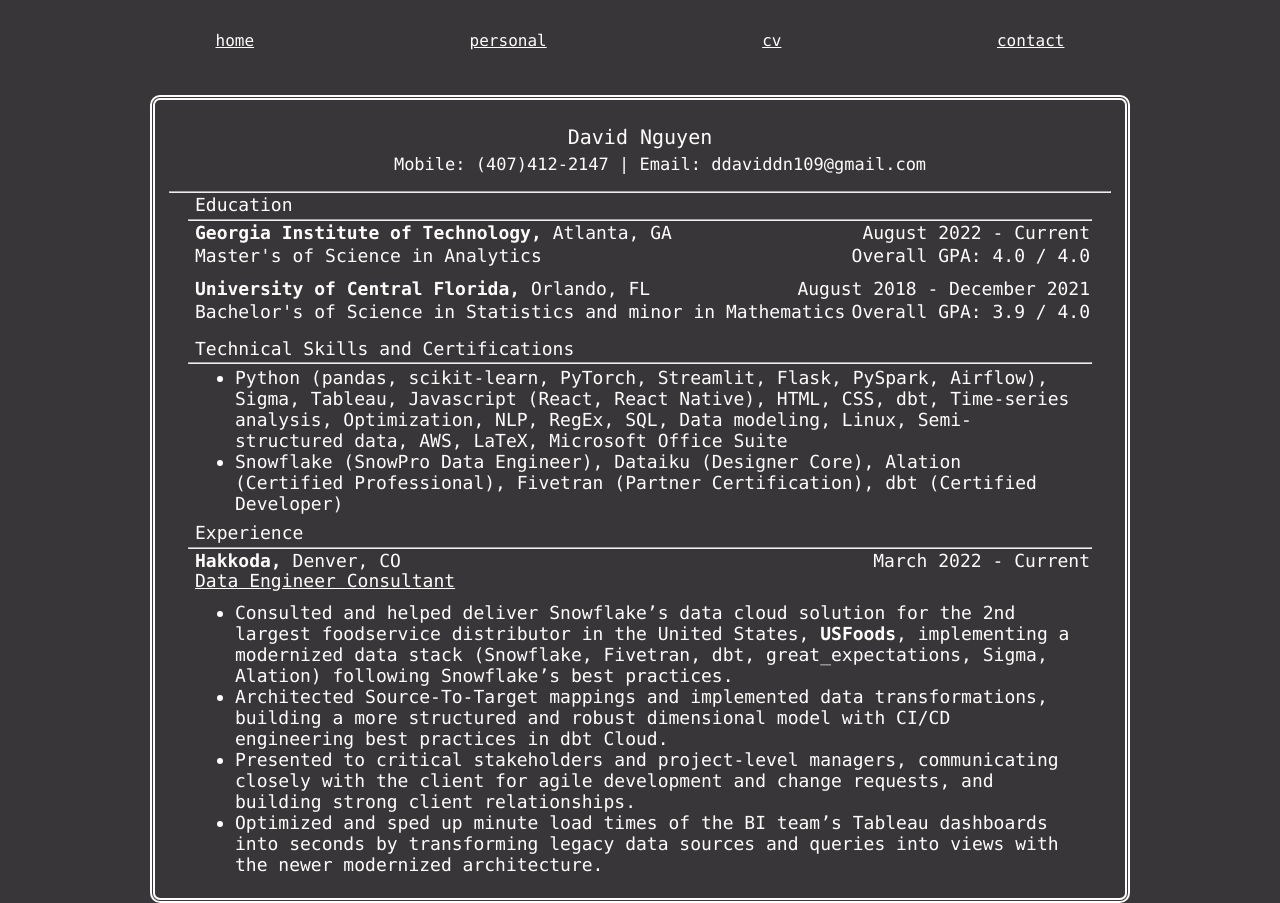
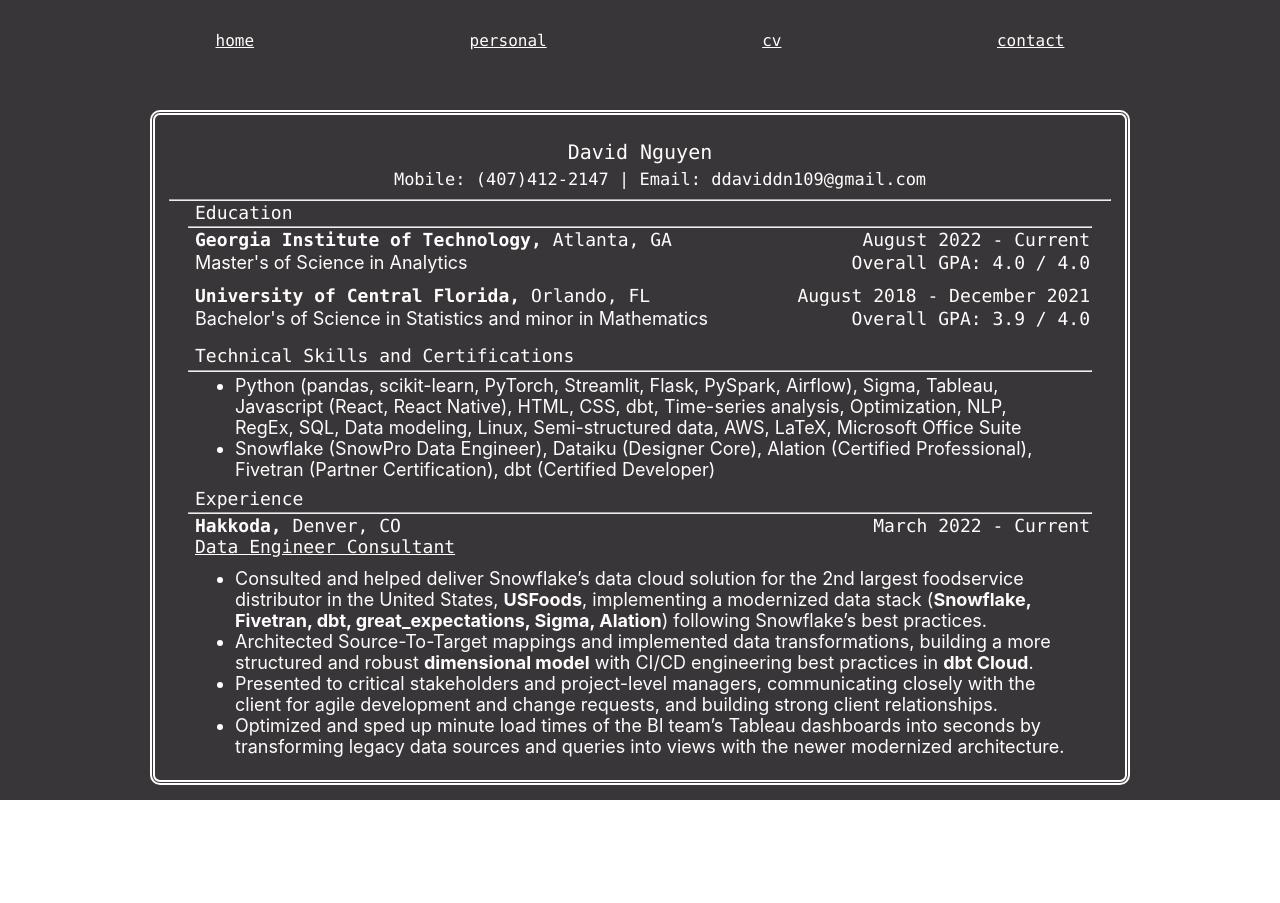
Before and after one commit to ddaviddn/portfolio, a React (Create React App) app: page /cv in a window 1280 px wide. After the commit the page ends 800 px from the top, so only its background shows below. Built offline with nearby package versions, Linux system fonts and the light colour scheme.

Commit message:
Tweaks to personal page, and starting on CV page.

```diff
--- a/src/components/CVPage/CVPage.js
+++ b/src/components/CVPage/CVPage.js
@@ -18,7 +18,7 @@ function CVPage() {
                             </code>
                         </p>
                     </div>
-                    <hr style={{borderWidth: "1.8px", width: "98%"}}/>
+                    <hr style={{borderWidth: "1.8px", width: "98%", marginTop: "-7.5px"}}/>
                     <div className="App-cv-subject-date">
                         <p className="Subject">
                             <p><code>Education</code></p>
@@ -36,7 +36,11 @@ function CVPage() {
                     </div>
                     <div className="App-cv-subject-date" style={{marginTop: "-70px"}}>
                         <p className="Subject">
-                            <p><code>Master's of Science in Analytics</code></p>
+                            <p>
+                                {/*<code>*/}
+                                    Master's of Science in Analytics
+                                {/*</code>*/}
+                            </p>
                         </p>
                         <p className="Subject">
                             <p><code>Overall GPA: 4.0 / 4.0</code></p>
@@ -53,7 +57,11 @@ function CVPage() {
                     </div>
                     <div className="App-cv-subject-date" style={{marginTop: "-70px"}}>
                         <p className="Subject">
-                            <p><code>Bachelor's of Science in Statistics and minor in Mathematics</code></p>
+                            <p>
+                                {/*<code>*/}
+                                    Bachelor's of Science in Statistics and minor in Mathematics
+                                {/*</code>*/}
+                            </p>
                         </p>
                         <p className="Subject">
                             <p><code>Overall GPA: 3.9 / 4.0</code></p>
@@ -68,19 +76,14 @@ function CVPage() {
                     <div className="App-cv-content">
                         <ul style={{marginTop: "-10px"}}>
                             <li style={{textAlign: "start"}}>
-                                <code>
                                     Python (pandas, scikit-learn, PyTorch, Streamlit, Flask, PySpark, Airflow),
                                     Sigma, Tableau, Javascript (React, React Native), HTML, CSS, dbt, Time-series
                                     analysis, Optimization, NLP, RegEx, SQL, Data modeling, Linux, Semi-structured data,
-                                    AWS,
-                                    LaTeX, Microsoft Office Suite
-                                </code>
+                                    AWS, LaTeX, Microsoft Office Suite
                             </li>
                             <li style={{textAlign: "start"}}>
-                                <code>
                                     Snowflake (SnowPro Data Engineer), Dataiku (Designer Core), Alation (Certified
                                     Professional), Fivetran (Partner Certification), dbt (Certified Developer)
-                                </code>
                             </li>
                         </ul>
                     </div>
@@ -106,29 +109,21 @@ function CVPage() {
                     <div className="App-cv-content">
                         <ul style={{marginTop: "-25px"}}>
                             <li style={{textAlign: "start"}}>
-                                <code>
                                     Consulted and helped deliver Snowflake’s data cloud solution for the 2nd largest foodservice
-                                    distributor in the United States, <code style={{fontWeight: "900"}}>USFoods</code>, implementing a modernized data stack (Snowflake,
-                                    Fivetran, dbt, great_expectations, Sigma, Alation) following Snowflake’s best practices.
-                                </code>
+                                    distributor in the United States, <b>USFoods</b>, implementing a modernized data stack (<b>Snowflake,
+                                    Fivetran, dbt, great_expectations, Sigma, Alation</b>) following Snowflake’s best practices.
                             </li>
                             <li style={{textAlign: "start"}}>
-                                <code>
                                     Architected Source-To-Target mappings and implemented data transformations, building a more
-                                    structured and robust dimensional model with CI/CD engineering best practices in dbt Cloud.
-                                </code>
+                                structured and robust <b>dimensional model</b> with CI/CD engineering best practices in <b>dbt Cloud</b>.
                             </li>
                             <li style={{textAlign: "start"}}>
-                                <code>
                                     Presented to critical stakeholders and project-level managers, communicating closely with the
                                     client for agile development and change requests, and building strong client relationships.
-                                </code>
                             </li>
                             <li style={{textAlign: "start"}}>
-                                <code>
                                     Optimized and sped up minute load times of the BI team’s Tableau dashboards into seconds by
                                     transforming legacy data sources and queries into views with the newer modernized architecture.
-                                </code>
                             </li>
                         </ul>
                     </div>
```
